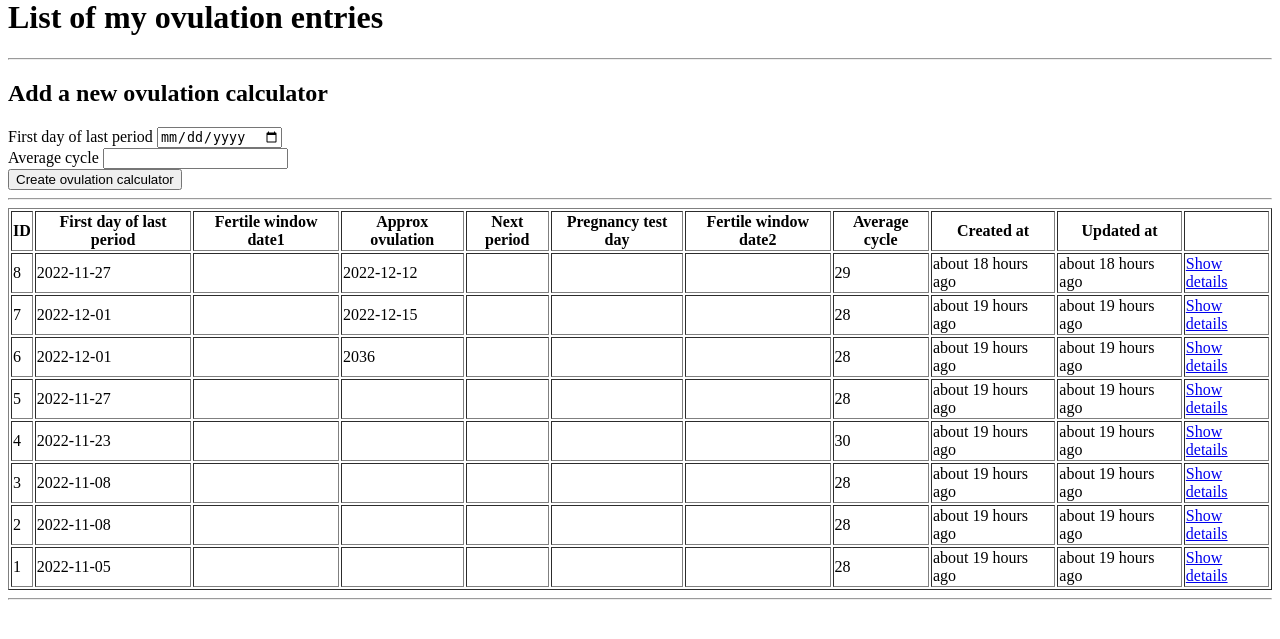
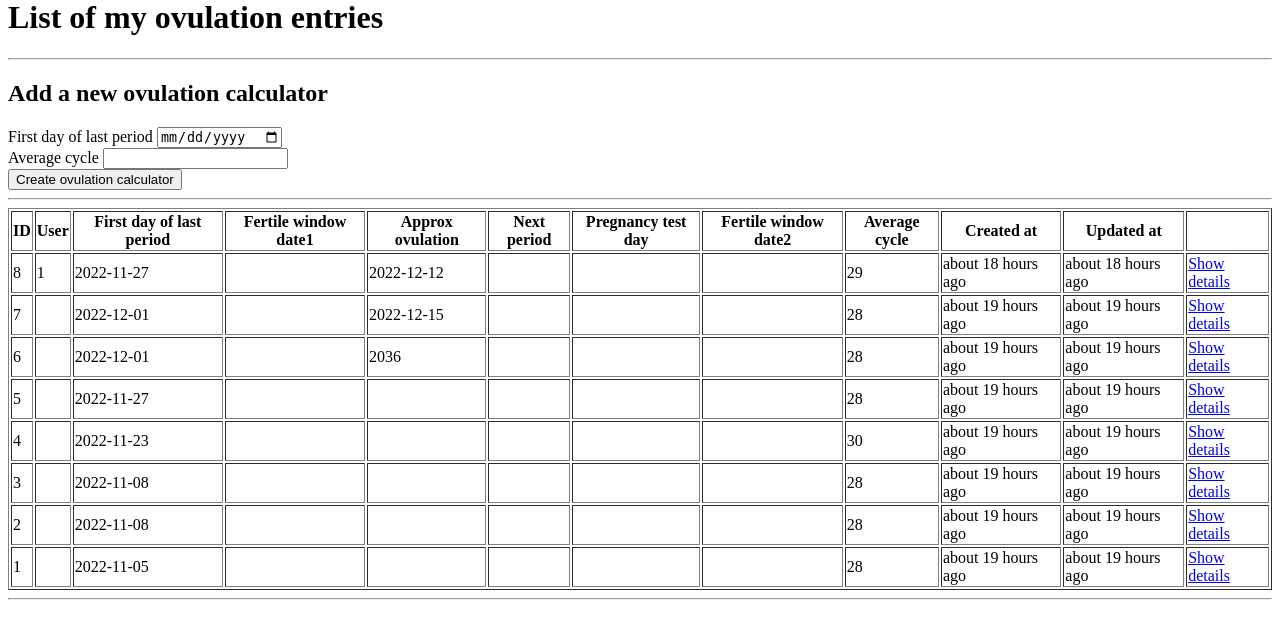
Before and after one commit to kravninjabooth-appdev/fertility-window, a Rails app: page /dashboard in a window 1280 px wide. Shown: the part 138-777 px from the top of the page. Run offline with Rails 7, Linux system fonts and the light colour scheme; data comes from the database, SQL or seed files in the repository; both versions use the stored data as it was after the commit.

Commit message:
added user id

```diff
--- a/app/controllers/ovulation_calculators_controller.rb
+++ b/app/controllers/ovulation_calculators_controller.rb
@@ -19,7 +19,7 @@ class OvulationCalculatorsController < ApplicationController
 
   def create
     @the_ovulation_calculator = OvulationCalculator.new
-    #the_ovulation_calculator.user_id = params.fetch("query_user_id")
+    @the_ovulation_calculator.user_id = session.fetch(:user_id)
     @the_ovulation_calculator.first_day_of_last_period = params.fetch("query_first_day_of_last_period")
     @the_ovulation_calculator.average_cycle = params.fetch("query_average_cycle")
 
--- a/app/views/ovulation_calculators/index.html.erb
+++ b/app/views/ovulation_calculators/index.html.erb
@@ -48,6 +48,9 @@
           ID
         </th>
 
+        <th>
+          User
+        </th>
 
         <th>
           First day of last period
@@ -93,6 +96,10 @@
       <tr>
         <td>
           <%= an_ovulation_calculator.id %>
+        </td>
+
+        <td>
+          <%= an_ovulation_calculator.user_id %>
         </td>
 
         <td>
```
Also changed, not shown: db/development.sqlite3.
